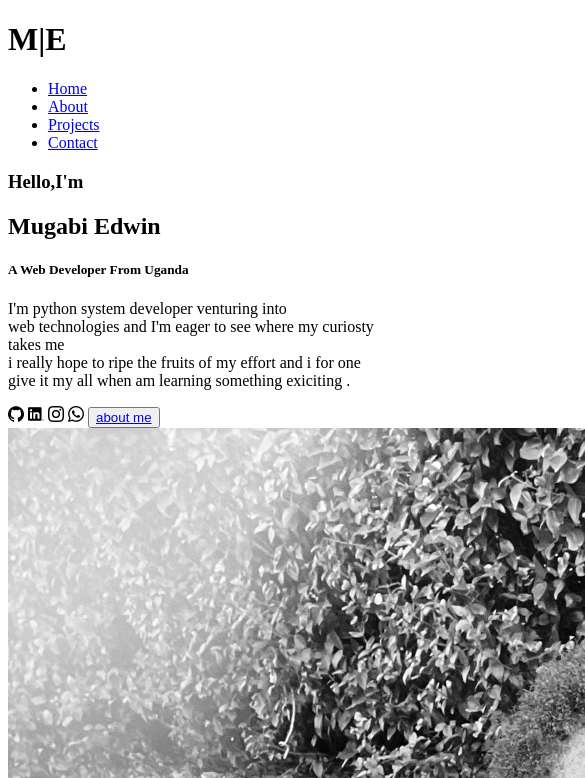
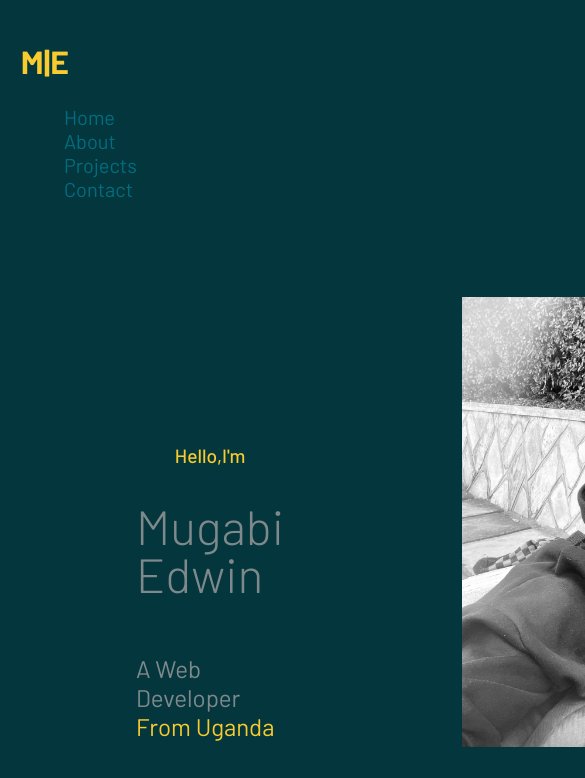
Before and after one commit to ShadowRahlM/web-dev2.0, a plain HTML site: page assignment/index.html in a window 390 px wide. Shown: the top 778 px of the page, 585 px wide, since content can reach past the window. Drawn offline with Linux system fonts and the light colour scheme.

Commit message:
improved

```diff
--- a/assignment/index.css
+++ b/assignment/index.css
@@ -8,7 +8,7 @@
   --big-font: 3rem;
   margin: 0;
   padding: 0;
-  --text-color: #006e7f;
+  --text-color: #7e898b;
   --second-color: #393647;
   --main-color: #f8cb2e;
   --main-color-two: #f75023;
@@ -29,8 +29,8 @@ header {
   display: flex;
   align-items: center;
   justify-content: space-between;
-  background-color: transparent;
-  padding: 2rem 10%;
+  background-color: var(--text-color);
+  padding: 0.2em;;
   /* transition: 0.3s; */
   /* z-index: 2; */
   border-top-left-radius: 15px;
@@ -59,7 +59,7 @@ nav ul li {
 }
 nav ul li a {
   display: inline;
-  margin: 20px;
+  margin: 2rem;
   color: #006e7f;
   text-decoration: none;
   a:hover {
@@ -71,6 +71,9 @@ nav ul li a {
   justify-content: space-between;
   gap: 50px;
   margin: 80px auto;
+}
+#me {
+  justify-content: flex-end;
 }
 .desgin {
   /* display:block; */
@@ -213,27 +216,106 @@ p {
   color: var(--second-color);
   line-height: 1.8rem;
 }
-.contacting{
+.contacting {
   display: inline-block;
   text-align: center;
-  margin:  auto 35rem;
-
+  margin: auto 35rem;
 }
-.contacting h2{
+.contacting h2 {
   font-size: 1.3rem;
   font-weight: 500;
 }
-.contacting btn{
-  margin:auto 2rem;
+.contacting btn {
+  margin: auto 2rem;
   text-align: center;
 }
-.contacting .anchor{
+.contacting .anchor {
   margin: 2rem 8em;
   padding: 4rem;
 }
 .below p {
   text-align: center;
 }
-@media screen {
+/* mobile devices  */
+@media (min-width: 320px) and (max-width: 480px) {
+  body {
+    background-color: #04363d;
+  }
+  header {
+    /* position: sticky; */
+    /* top: 0; */
+    display: inline-block;
+    margin: 0.2rem;
+    padding: 0.6rem;
+    background-color: transparent;
+  }
+  nav {
+    display: inline-flex;
+    flex-direction: column;
+    margin: 0.1rem;
+    padding: 0.1rem;
+    width: 3rem;
+    align-items: start;
+    justify-content: start;
 
+
+  }
+  nav ul li a {
+  display: inline;
+  margin:0;
+  color: #006e7f;
+  text-decoration: none;
+
+  }
+  nav ul{
+    /* justify-content: start; */
+    margin: 0;
+  }
+  nav ul li{
+    text-align: left;
+    margin:0;
+    margin-right: 0.1rem;
+    justify-content: flex-start;
+  }
+  .desgin {
+    display: flex;
+    flex-direction: column;
+    justify-content: center;
+    align-items: center;
+    flex-wrap: wrap;
+  }
+  .desgin #me{
+    /* width:auto; */
+    flex-shrink: 1 1 200px;
+  }
+  .about_me{
+    display: flex;
+    flex-direction: column;
+    flex-wrap: wrap;
+  }
+  #projects{
+    display: flex;
+    flex-direction: column;
+    flex-wrap: wrap;
+  }
+  .contacting{
+    display: inline-block;
+    text-align: left;
+  }
+  .contacting h2 div p button{
+    /* display: inline-block; */
+    /* flex-direction: column; */
+    text-align:start
+  }
+  .image{
+    display: flex;
+    width:450x;
+    height: fit-content;
+    justify-content: center;
+    align-items: center;
+    margin-right: 50px;
+    outline: none;
+    border: none;
+    border-radius: 0;
+  }
 }
--- a/assignment/index.html
+++ b/assignment/index.html
@@ -11,7 +11,7 @@
       href="https://fonts.googleapis.com/css2?family=Barlow:ital,wght@0,100;0,200;0,300;0,400;0,500;0,600;0,700;0,800;0,900;1,100;1,200;1,300;1,400;1,500;1,600;1,700;1,800;1,900&display=swap"
       rel="stylesheet"
     />
-    <link rel="stylesheet" href="mysite.css" />
+    <link rel="stylesheet" href="index.css" />
   </head>
   <body>
     <header>
@@ -56,7 +56,7 @@
           </button>
         </div>
 
-        <img
+        <img id="me"
           class="image"
           src="images/IMG_2560.JPEG"
           alt="my landscape image"
--- a/dev.css
+++ b/dev.css
@@ -5,6 +5,7 @@
   margin: 0;
   padding: 0;
 }
+
 :root {
   font-family: "Poppins", sans-serif;
 }
@@ -12,45 +13,88 @@
 h1 {
   font-size: 80px;
 }
+main h1 {
+  text-align: center;
+}
+
 header h1 {
   color: #f7b05c;
   font-style: italic;
   font-size: 60px;
 }
-#color-blue{
+
+#color-blue {
   color: #141366;
 }
-#display-block{
+
+#display-block {
   display: block;
 }
-body{
-    padding:60px
 
-}
-section{
-    display:flex;
-}
-section h1{
-    font-size:30px;
+body {
+  padding: 60px;
 }
 
-.imagey{
+section {
   display: flex;
-    /* justify-content: center; */
+  /* flex-flow: row wrap; */
+  justify-content: space-around;
+  margin: 2rem 0;
+}
+
+section h1 {
+  font-size: 30px;
+}
+
+.imagey {
+  justify-content: center;
   padding: 50px;
-    flex: 1 50px;
+  flex: 0 2rem;
 }
-.click{
+/* #construct{ */
+/* width: 400px; */
+/* } */
+
+.click {
   padding: 5px 43px;
 }
 
-p{
+p {
   /* flex-flow: row wrap; */
   margin: 5px 8px;
   padding: 20px 40px;
 }
-#desgin{
-    display:flex;
+
+#desgin {
+  display: flex;
   justify-content: flex-end;
-
 }
+/* mobile designs */
+@media (min-width: 320px) and (max-width: 480px) {
+  html {
+    /* width: 480px; */
+    margin: auto;
+    /* display: block; */
+  }
+  body {
+    background-color: bisque;
+    display: block;
+  }
+  main h1 {
+    text-align: center;
+    margin: auto;
+    padding: auto;
+  }
+  .imagey {
+    /* display: block; */
+    margin: auto;
+    padding: auto;
+  }
+  section {
+    display: flex;
+    flex-direction: column;
+  }
+  .imagey p{
+    font-size: 20px;
+  }
+}
```
Also changed, not shown: index1.html (renamed from dev.html, +2 -2 lines). Lines whose indentation alone changed are shown as unchanged.
